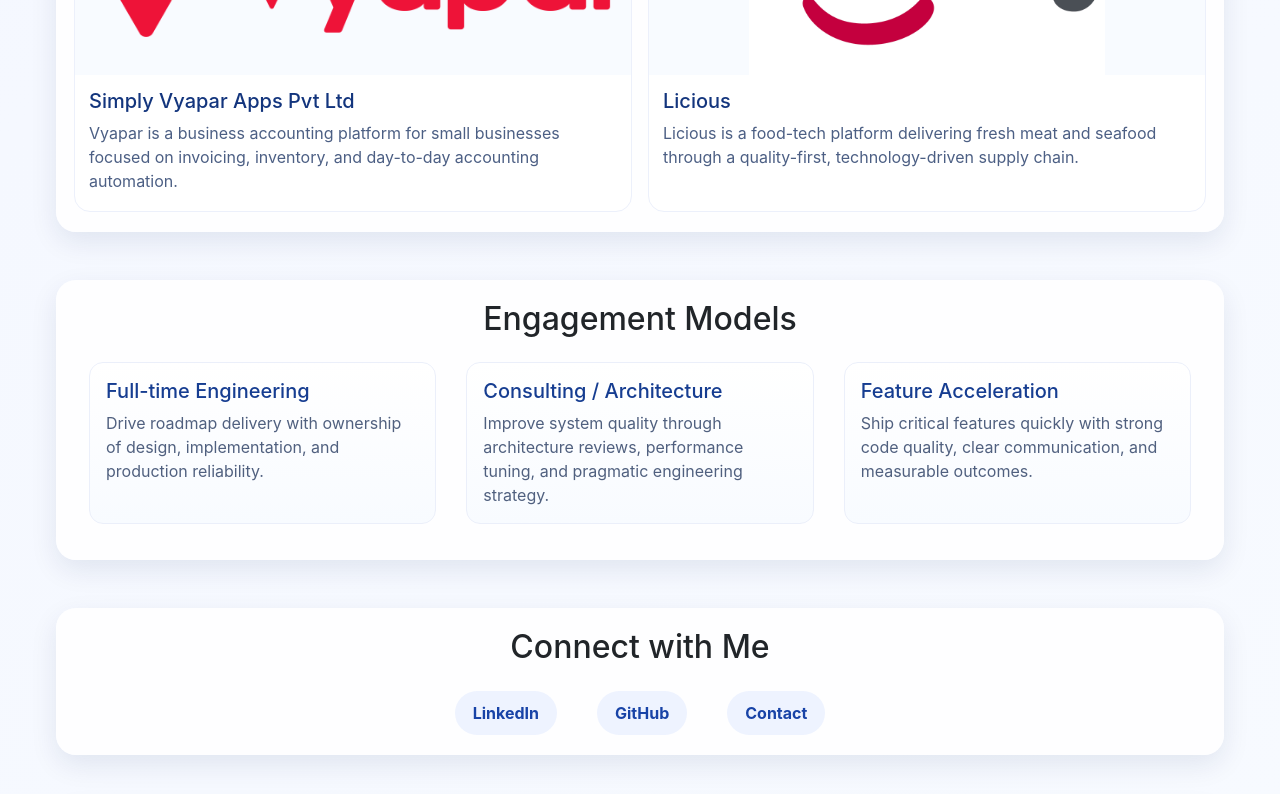
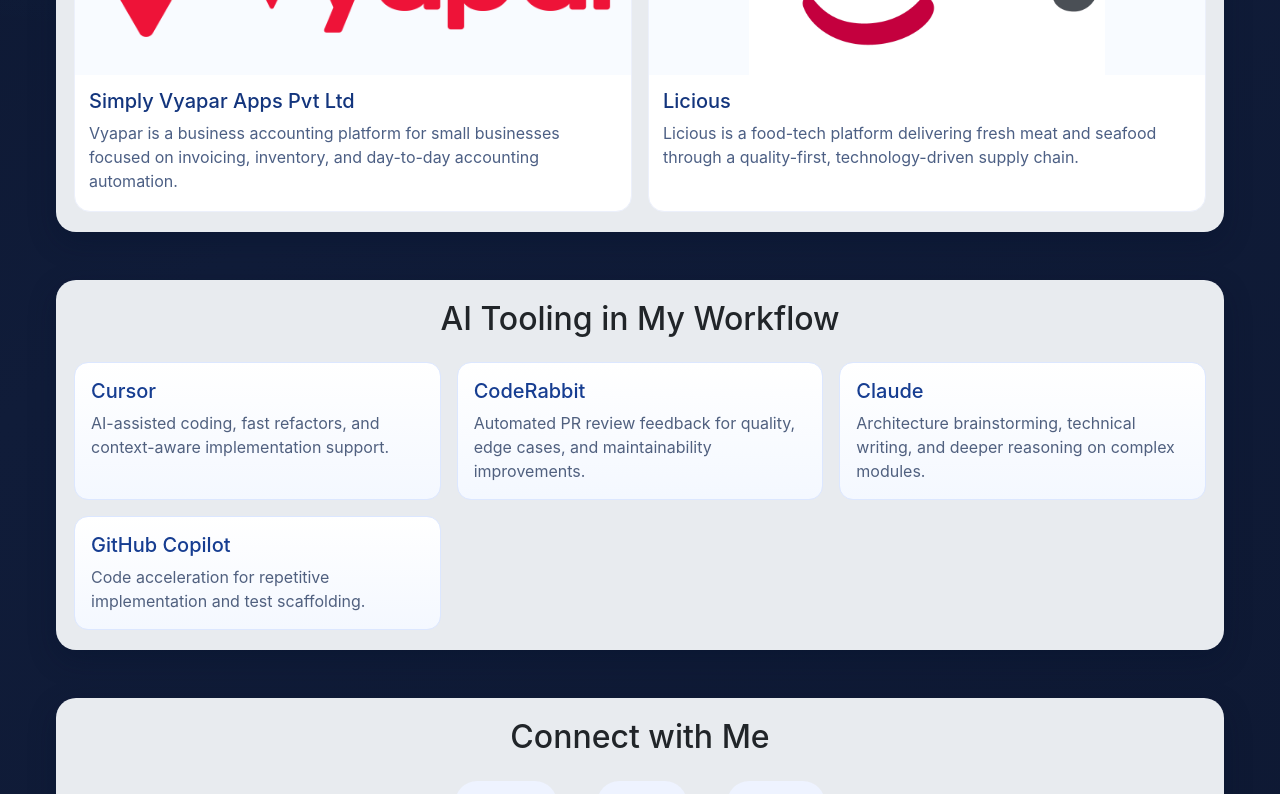
Before and after one commit to mcapraveen4082/praveen-profile, a React (Create React App) app: page / in a window 1280 px wide. Shown: the part 1442-2236 px from the top of the page. Built offline with nearby package versions, Linux system fonts and the light colour scheme.

Commit message:
changed portfolio

```diff
--- a/src/Component/PortFolio.js
+++ b/src/Component/PortFolio.js
@@ -25,18 +25,22 @@
   },
 ];
 
-const engagementModels = [
+const aiTooling = [
   {
-    title: 'Full-time Engineering',
-    description: 'Drive roadmap delivery with ownership of design, implementation, and production reliability.',
+    name: 'Cursor',
+    usage: 'AI-assisted coding, fast refactors, and context-aware implementation support.',
   },
   {
-    title: 'Consulting / Architecture',
-    description: 'Improve system quality through architecture reviews, performance tuning, and pragmatic engineering strategy.',
+    name: 'CodeRabbit',
+    usage: 'Automated PR review feedback for quality, edge cases, and maintainability improvements.',
   },
   {
-    title: 'Feature Acceleration',
-    description: 'Ship critical features quickly with strong code quality, clear communication, and measurable outcomes.',
+    name: 'Claude',
+    usage: 'Architecture brainstorming, technical writing, and deeper reasoning on complex modules.',
+  },
+  {
+    name: 'GitHub Copilot',
+    usage: 'Code acceleration for repetitive implementation and test scaffolding.',
   },
 ];
 
@@ -128,15 +132,13 @@
       </section>
 
       <section className="my-5 section-shell">
-        <h2 className="text-center mb-4">Engagement Models</h2>
-        <div className="row">
-          {engagementModels.map((model) => (
-            <div className="col-md-4 mb-3" key={model.title}>
-              <div className="model-card">
-                <h5>{model.title}</h5>
-                <p>{model.description}</p>
-              </div>
-            </div>
+        <h2 className="text-center mb-4">AI Tooling in My Workflow</h2>
+        <div className="project-grid">
+          {aiTooling.map((tool) => (
+            <article className="model-card ai-tool-card" key={tool.name}>
+              <h5>{tool.name}</h5>
+              <p>{tool.usage}</p>
+            </article>
           ))}
         </div>
       </section>
--- a/src/Component/company/Licious.js
+++ b/src/Component/company/Licious.js
@@ -9,26 +9,36 @@
 
     render(){
         return (
-            <div class="card">
-                <h2><strong>Industry: </strong> Licious</h2>
-                <p><strong>Technologies Used:</strong> React.js, Javascript, Laravel, HTML, CSS</p>
-                <p><strong>Features Developed:-</strong></p>
+            <div className="card">
+                <h2><strong>Company: </strong> Licious</h2>
+                <p><strong>Industry:</strong> Food Tech / E-commerce</p>
+                <p><strong>Role:</strong> Frontend / Fullstack Engineer</p>
+                <p><strong>Timeline:</strong> Sep-2017 - Feb-2019</p>
+                <p><strong>Team Setup:</strong> Product Manager, Frontend Squad, Backend Squad, QA, Growth Team</p>
+                <p><strong>Technologies Used:</strong> React.js, JavaScript, Laravel, REST APIs, HTML, CSS, Payment Gateway Integrations</p>
+                <p><strong>Domain Ownership:</strong> Product browsing, checkout funnel, payment integration, and conversion-focused campaign modules</p>
+                <p><strong>Business Impact:</strong> Improved purchase journey reliability and reduced checkout friction for high-intent customers.</p>
+                <p><strong>Key Deliverables:</strong></p>
                 <ul>
                     <li>
-                        <b>Product Listing Page: </b>
-                        <p>The product listing page should display detailed information about the product. Users should be able to view the product name, price, description, and other relevant details.</p>
+                        <b>Product Listing Experience:</b>
+                        <p>Built product listing modules with pricing, availability, SKU-level metadata, and category-driven discoverability for smoother browsing.</p>
                     </li>
                     <li>
-                        <b>Product Checkout Page: </b>
-                        <p>The checkout page should allow users to review their selected products, enter their shipping and payment information, and complete the purchase process.</p>
+                        <b>Checkout Flow:</b>
+                        <p>Developed checkout journey for cart review, address capture, and payment flow orchestration with improved UX consistency.</p>
                     </li>
                     <li>
-                        <b>Paytm Payment Gateway: </b>
-                        <p>Integrate the Paytm payment gateway into the application to allow users to make payments using the Paytm platform. Use the Paytm provided SDK or API to generate the payment request and initiate the payment flow.</p>
+                        <b>Paytm Payment Gateway:</b>
+                        <p>Integrated gateway APIs for payment initiation, callbacks, and transaction state handling to improve payment success reliability.</p>
                     </li>
                     <li>
-                        <b>Coupons & Referral: </b>
-                        <p>Implement a system for users to redeem coupons and refer friends to the platform, rewarding both the referrer and the referee. Allow admins to generate unique coupon codes with specific discounts or benefits</p>
+                        <b>Coupons & Referral Programs:</b>
+                        <p>Implemented campaign-ready coupon and referral modules with validation logic, reward handling, and admin-driven campaign management.</p>
+                    </li>
+                    <li>
+                        <b>Senior Engineering Contributions:</b>
+                        <p>Collaborated with growth and product teams on A/B experimentation inputs, participated in peer code reviews, and improved feature rollout quality.</p>
                     </li>
                 </ul>
             </div>
--- a/src/Component/company/Vyapar.js
+++ b/src/Component/company/Vyapar.js
@@ -9,21 +9,34 @@
 
     render(){
         return (
-            <div class="card">
-                <h2><strong>Industry: </strong> Vyapar App</h2>
-                <p><strong>Technologies Used:</strong> React.js, Nest.js, Next.js, Laravel, HTML, CSS</p>
-                <p><strong>Features Developed:-</strong></p>
+            <div className="card">
+                <h2><strong>Company: </strong> Simply Vyapar Apps Pvt Ltd</h2>
+                <p><strong>Industry:</strong> SMB FinTech / Accounting SaaS</p>
+                <p><strong>Role:</strong> Senior Fullstack Engineer</p>
+                <p><strong>Timeline:</strong> March-2019 - Present</p>
+                <p><strong>Team Setup:</strong> Product Manager, 2 Backend Engineers, 2 Frontend Engineers, QA, Support Ops</p>
+                <p><strong>Technologies Used:</strong> React.js, Next.js, NestJS, Node.js, Laravel, MySQL, Redis, AWS, Docker</p>
+                <p><strong>Domain Ownership:</strong> Support CRM flows, lead assignment automation, commissions lifecycle, reporting dashboards</p>
+                <p><strong>Business Impact:</strong> Reduced manual operations, improved support response times, and increased commission processing accuracy.</p>
+                <p><strong>Key Deliverables:</strong></p>
                 <ul>
                      <li>
-                        <b>Calling Support Internal Dashboard: </b>
-                        <p>Integrate calling support into the dashboard to allow agents to make calls directly from the dashboard. Additionally, automate lead assignment based on predefined rules. Log call details (such as call duration, timestamp, and caller ID) in the dashboard for future reference. Provide users with access to their call history, including details of past calls made from the dashboard</p>
-                        <p>Define rules for automatically assigning leads to agents based on criteria such as lead source, location, or lead score.</p>
+                        <b>Calling Support Internal Dashboard:</b>
+                        <p>Integrated click-to-call workflows for support agents directly from the dashboard, with call metadata logging (duration, timestamp, caller details) and searchable call history.</p>
+                        <p>Implemented rule-based lead assignment by source, geography, and priority to reduce manual routing overhead.</p>
                     </li>
                     <li>
-                        <b>Distributor Commission: </b>
-                        <p>Automate the process of calculating distributor commissions based on sales data and facilitate payment to distributors. Provide a reporting mechanism to view commission details and statements.</p>
-                        <p>Define a payment schedule (e.g., weekly, monthly) for distributing commissions to distributors</p>
-                        <p></p>
+                        <b>Distributor Commission Engine:</b>
+                        <p>Automated commission calculations based on sales slabs, partner rules, and settlement windows; added monthly statements and reconciliation reporting.</p>
+                        <p>Built scheduled settlement support (weekly/monthly) with audit-ready ledger references for finance operations.</p>
+                    </li>
+                    <li>
+                        <b>Architecture & Quality Improvements:</b>
+                        <p>Standardized API contracts between frontend and backend modules, introduced modular service boundaries, and improved release confidence via staged QA validation.</p>
+                    </li>
+                    <li>
+                        <b>Senior Engineering Contributions:</b>
+                        <p>Led code reviews, mentored junior developers, and partnered with product/support teams to prioritize high-impact roadmap items.</p>
                     </li>
                 </ul>
             </div>
--- a/src/css/portfolio.css
+++ b/src/css/portfolio.css
@@ -1,5 +1,8 @@
 body {
-  background: linear-gradient(145deg, #f3f6ff, #f8fbff);
+  background:
+    radial-gradient(circle at 12% 16%, rgba(0, 225, 255, 0.14), transparent 34%),
+    radial-gradient(circle at 82% 10%, rgba(97, 80, 255, 0.2), transparent 30%),
+    linear-gradient(145deg, #091229, #101c39 46%, #0d1730);
   color: #1d2433;
   overflow-x: hidden;
 }
@@ -9,11 +12,37 @@
   max-width: 1200px;
   margin: 0 auto;
   padding: 0 16px 48px;
+  z-index: 1;
+}
+
+.portfolio::before {
+  content: "";
+  position: fixed;
+  inset: 0;
+  background-image:
+    linear-gradient(rgba(97, 140, 255, 0.07) 1px, transparent 1px),
+    linear-gradient(90deg, rgba(97, 140, 255, 0.07) 1px, transparent 1px);
+  background-size: 30px 30px;
+  pointer-events: none;
+  z-index: -2;
+}
+
+.portfolio::after {
+  content: "";
+  position: fixed;
+  inset: -20% -10%;
+  background: radial-gradient(circle at 40% 30%, rgba(0, 225, 255, 0.08), transparent 40%);
+  filter: blur(32px);
+  animation: techGlow 8s ease-in-out infinite alternate;
+  pointer-events: none;
+  z-index: -3;
 }
 
 .bg-image {
-  background: radial-gradient(circle at top right, rgba(36, 107, 255, 0.18), transparent 50%),
-    radial-gradient(circle at 10% 20%, rgba(93, 231, 199, 0.22), transparent 42%);
+  background:
+    radial-gradient(circle at top right, rgba(47, 129, 255, 0.26), transparent 54%),
+    radial-gradient(circle at 10% 20%, rgba(93, 231, 199, 0.22), transparent 44%),
+    linear-gradient(90deg, rgba(63, 109, 255, 0.08), rgba(0, 216, 255, 0.03));
   height: 45vh;
   position: absolute;
   top: 0;
@@ -26,8 +55,8 @@
   padding: 26px 20px;
   border-radius: 24px;
   backdrop-filter: blur(8px);
-  background: rgba(255, 255, 255, 0.72);
-  box-shadow: 0 14px 38px rgba(31, 69, 149, 0.16);
+  background: rgba(252, 254, 255, 0.88);
+  box-shadow: 0 14px 38px rgba(5, 17, 47, 0.35);
 }
 
 .profile-image {
@@ -62,8 +91,8 @@
 .section-shell {
   padding: 20px 18px;
   border-radius: 20px;
-  background: rgba(255, 255, 255, 0.9);
-  box-shadow: 0 10px 28px rgba(16, 37, 89, 0.09);
+  background: rgba(251, 253, 255, 0.92);
+  box-shadow: 0 10px 28px rgba(4, 15, 44, 0.3);
 }
 
 .skill-card {
@@ -223,6 +252,20 @@
   font-weight: 700;
 }
 
+.ai-tool-card {
+  border: 1px solid #dce7ff;
+  background: linear-gradient(180deg, #ffffff, #f4f8ff);
+}
+
+@keyframes techGlow {
+  from {
+    transform: translate3d(-2%, -2%, 0) scale(1);
+  }
+  to {
+    transform: translate3d(2%, 2%, 0) scale(1.04);
+  }
+}
+
 @media (max-width: 768px) {
   .profile-image {
     width: 170px;
```
